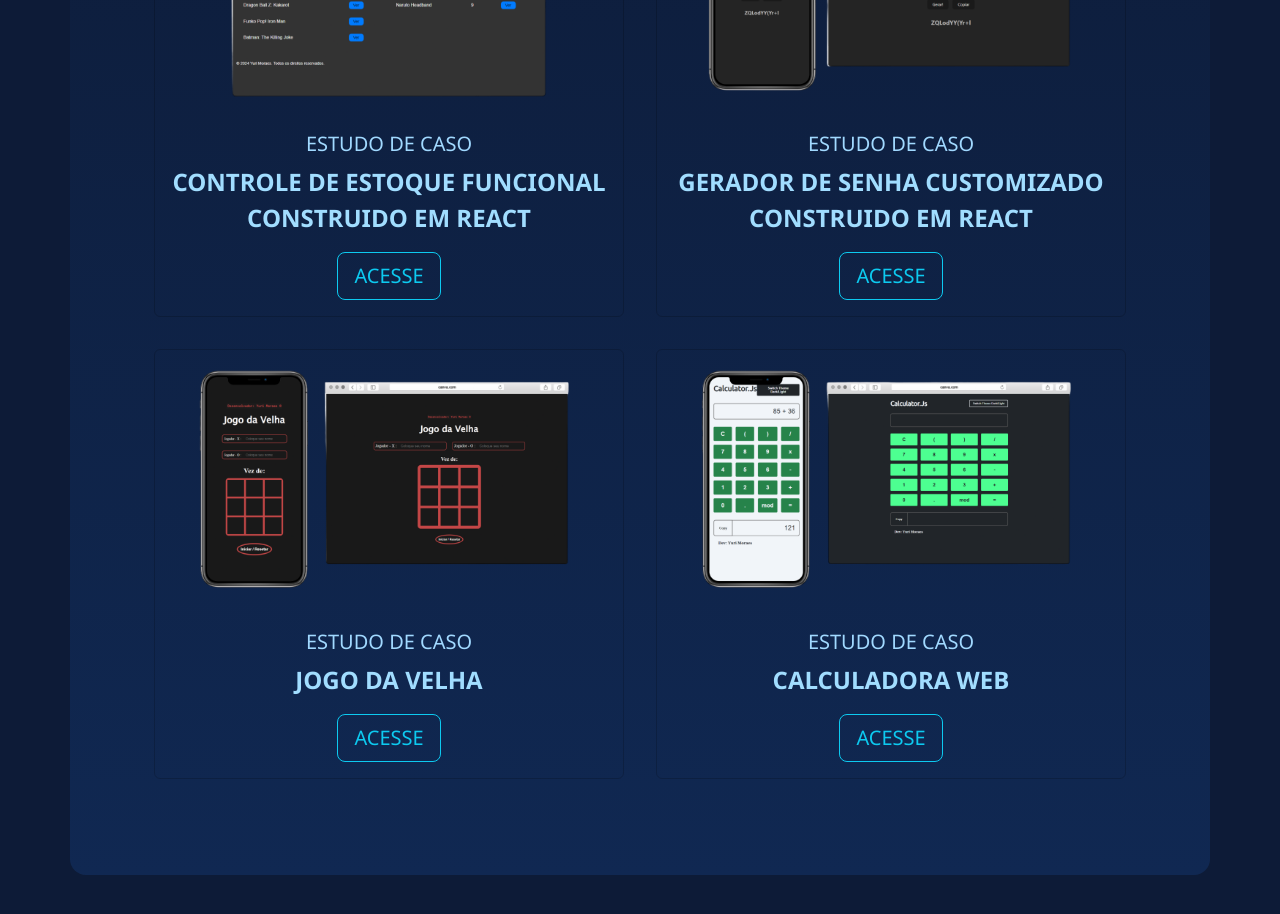
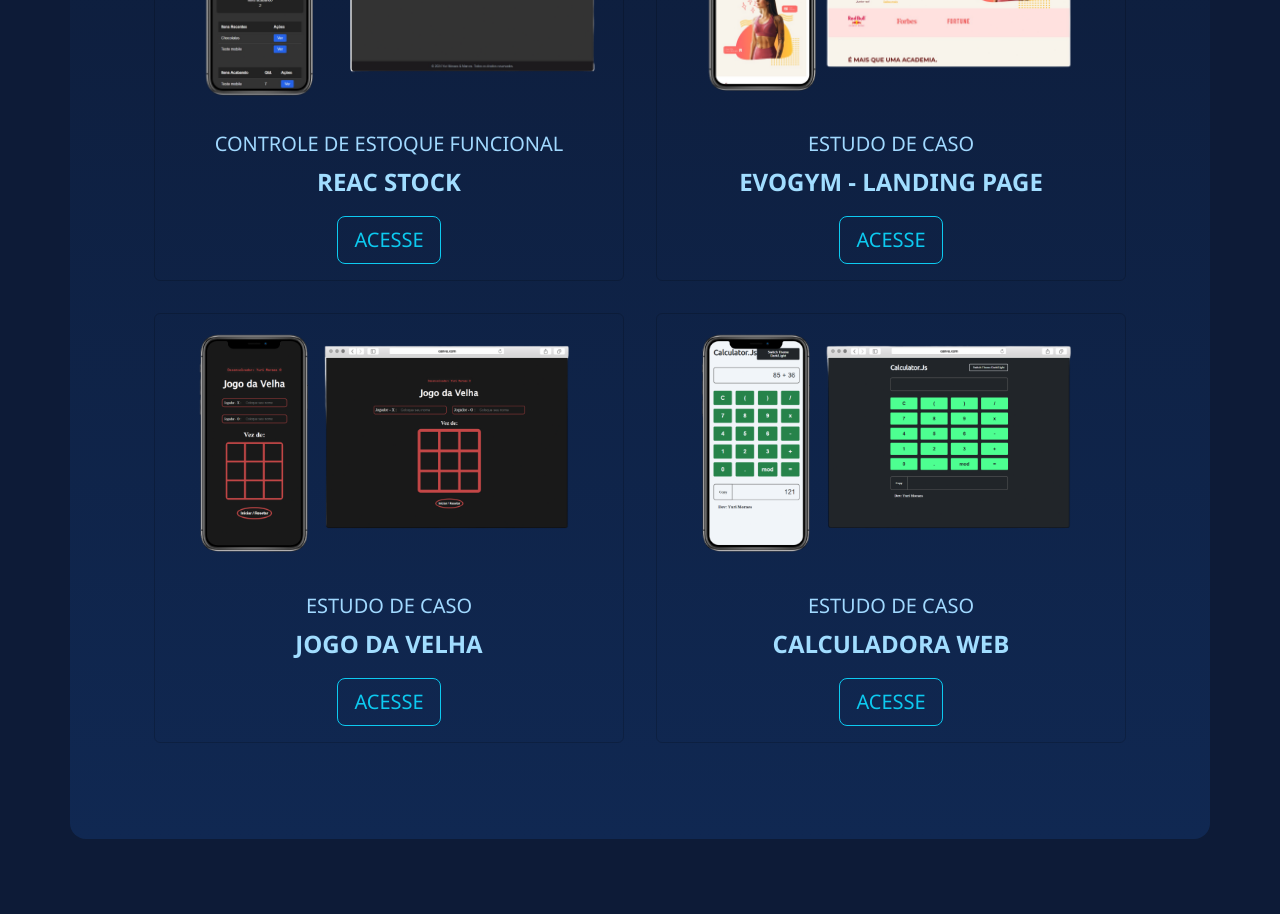
Before and after one commit to yuri-moraes/React-repository, a React (Vite) app: page /#/ in a window 1280 px wide. Shown: the part 2580-3494 px from the top of the page. Built offline with nearby package versions, Linux system fonts and the light colour scheme; a web font is replaced by a local one.

Commit message:
feat: projects updated

```diff
--- a/src/pages/Projects/Projects.tsx
+++ b/src/pages/Projects/Projects.tsx
@@ -1,7 +1,7 @@
 import React from "react";
 import styles from "./index.module.css";
 import stockProject from "../../assets/Mockup-1.png";
-import passwordProject from "../../assets/Mockup-2.png";
+import evogym from "../../assets/Mockup-2.png";
 import jogoDaVelha from "../../assets/Mockup-3.png";
 import calculator from "../../assets/Mockup-4.png";
 import ProjectCard from "../../components/Project/ProjectCard";
@@ -19,16 +19,16 @@ const Projects: React.FC = () => {
         </div>
         <div className="row d-flex justify-content-center">
           <ProjectCard
-            text="ESTUDO DE CASO"
-            description="CONTROLE DE ESTOQUE FUNCIONAL CONSTRUIDO EM REACT"
+            text="CONTROLE DE ESTOQUE FUNCIONAL"
+            description="REAC STOCK"
             img={stockProject}
-            link="https://yuri-moraes.github.io/stock-control/"
+            link="https://react-stock-dev.vercel.app/"
           />
           <ProjectCard
             text="ESTUDO DE CASO"
-            description="GERADOR DE SENHA CUSTOMIZADO CONSTRUIDO EM REACT"
-            img={passwordProject}
-            link="https://yuri-moraes.github.io/password-generate/"
+            description="EVOGYM - LANDING PAGE"
+            img={evogym}
+            link="https://86676157.react-gym-f52.pages.dev/"
           />
           <ProjectCard
             text="ESTUDO DE CASO"
```
Also changed, not shown: src/assets/Mockup-1.png, src/assets/Mockup-2.png.
